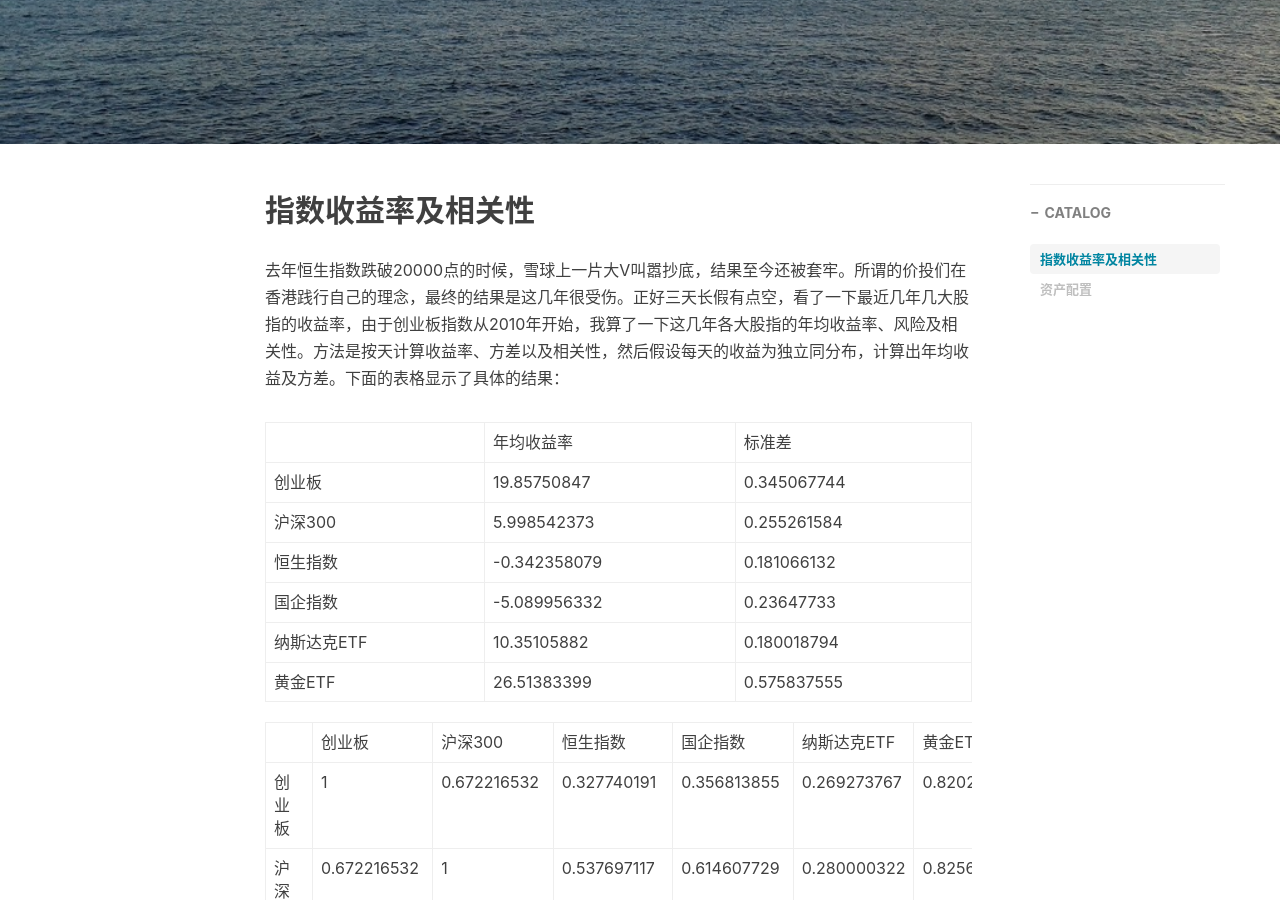
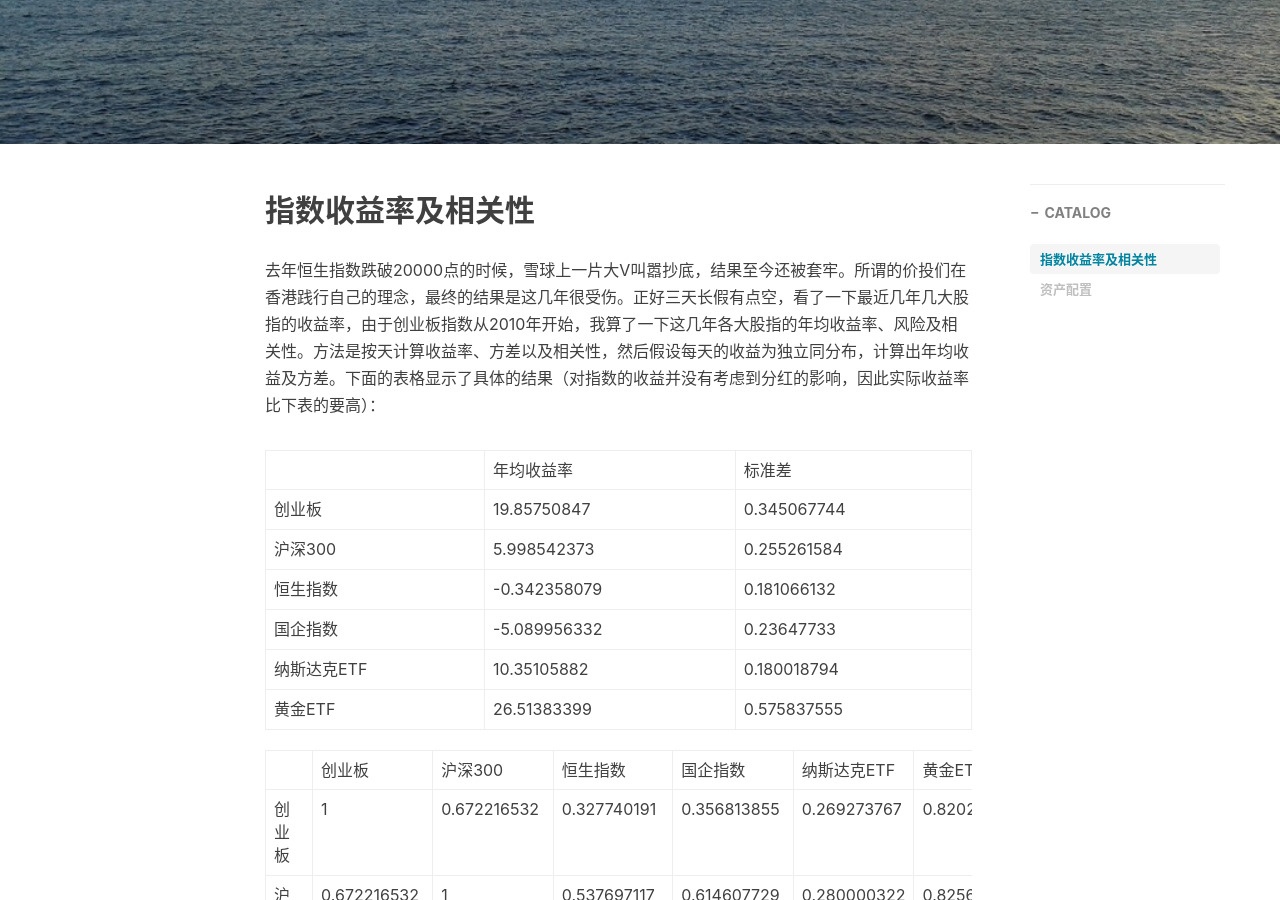
Before and after one commit to tongming/tongming.github.io, a Jekyll site: the page built from _posts/2016-04-03-portifilio.md, in a window 1280 px wide and 900 px high, scrolled down 313 px. Built offline with Jekyll 4.4.1, drawn with Linux system fonts in a browser that asks for light colours; nearby versions of some CDN libraries; comment, search, counter and statistics services are not loaded.

Commit message:
fix post

```diff
--- a/_posts/2016-04-03-portifilio.md
+++ b/_posts/2016-04-03-portifilio.md
@@ -12,7 +12,7 @@ tags:
 指数收益率及相关性
 -----------------
 
-去年恒生指数跌破20000点的时候，雪球上一片大V叫嚣抄底，结果至今还被套牢。所谓的价投们在香港践行自己的理念，最终的结果是这几年很受伤。正好三天长假有点空，看了一下最近几年几大股指的收益率，由于创业板指数从2010年开始，我算了一下这几年各大股指的年均收益率、风险及相关性。方法是按天计算收益率、方差以及相关性，然后假设每天的收益为独立同分布，计算出年均收益及方差。下面的表格显示了具体的结果：
+去年恒生指数跌破20000点的时候，雪球上一片大V叫嚣抄底，结果至今还被套牢。所谓的价投们在香港践行自己的理念，最终的结果是这几年很受伤。正好三天长假有点空，看了一下最近几年几大股指的收益率，由于创业板指数从2010年开始，我算了一下这几年各大股指的年均收益率、风险及相关性。方法是按天计算收益率、方差以及相关性，然后假设每天的收益为独立同分布，计算出年均收益及方差。下面的表格显示了具体的结果（对指数的收益并没有考虑到分红的影响，因此实际收益率比下表的要高）：
 
 ||年均收益率|标准差|
 |创业板|19.85750847|0.345067744|
```
